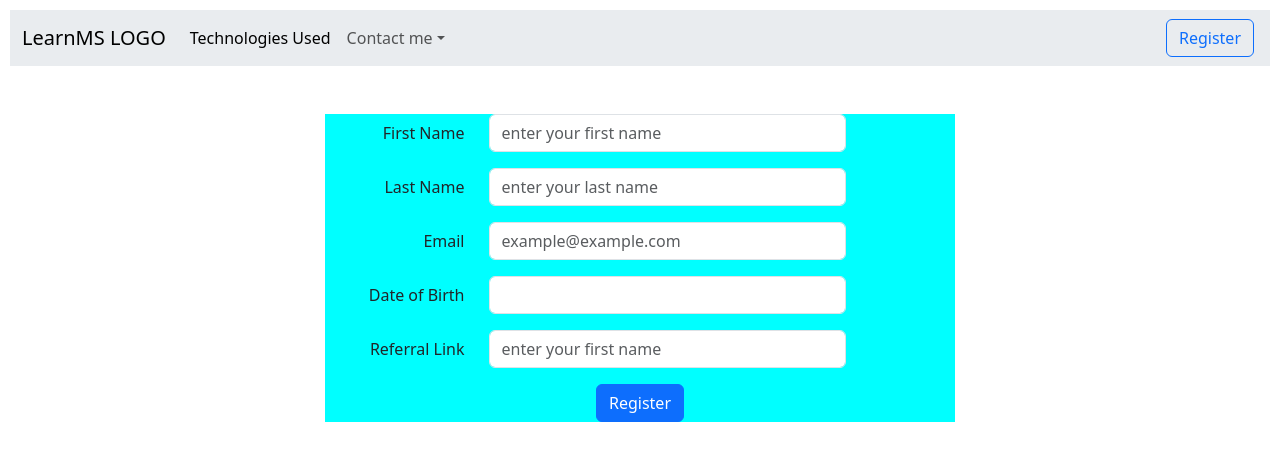
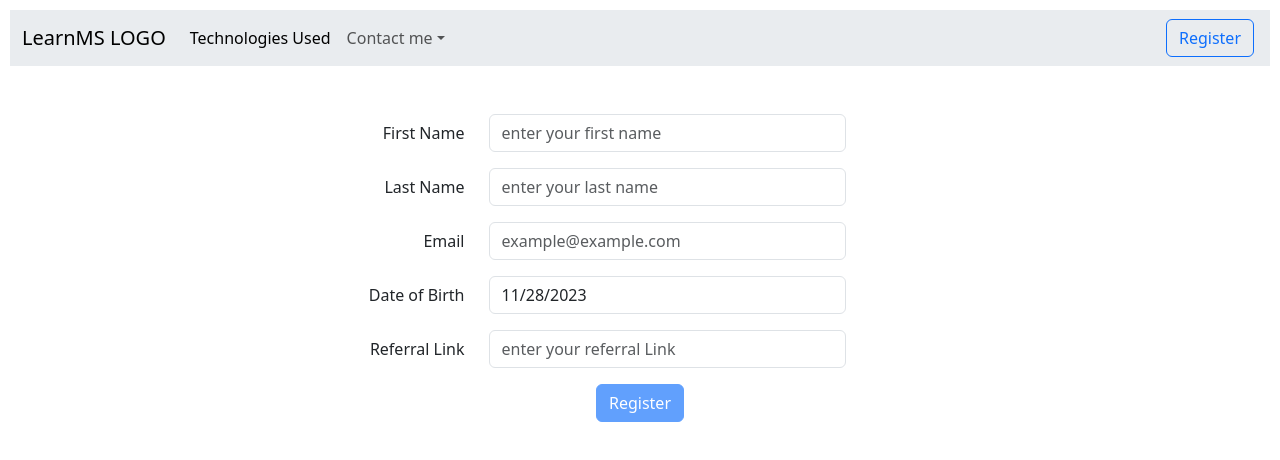
Before and after one commit to DavitMatevosyan/LearnMS.Frontend, a React (Vite) app in the folder LearnMS.FrontEnd/: page /register in a window 1280 px wide. Shown: the top 460 px of the page. Built offline with nearby package versions, Linux system fonts and the light colour scheme.

Commit message:
new updates

```diff
--- a/LearnMS.FrontEnd/package.json
+++ b/LearnMS.FrontEnd/package.json
@@ -11,15 +11,17 @@
   },
   "dependencies": {
     "@popperjs/core": "^2.11.8",
+    "axios": "^1.6.7",
     "bootstrap": "^5.3.2",
     "react": "^18.2.0",
     "react-datepicker": "^6.1.0",
     "react-dom": "^18.2.0",
+    "react-query": "^3.39.3",
     "react-router-dom": "^6.18.0"
   },
   "devDependencies": {
     "@types/react": "^18.2.55",
-    "@types/react-datepicker": "^4.19.6",
+    "@types/react-datepicker": "^6.0.1",
     "@types/react-dom": "^18.2.19",
     "@typescript-eslint/eslint-plugin": "^6.21.0",
     "@typescript-eslint/parser": "^6.21.0",
--- a/LearnMS.FrontEnd/src/App.tsx
+++ b/LearnMS.FrontEnd/src/App.tsx
@@ -1,7 +1,9 @@
 import { Route, Routes, useNavigate } from 'react-router-dom'
-import LandingHeader from './Components/Shared/Headers/LandingHeader/LandingHeader';
+import LandingHeader from './Components/Shared/Headers/LandingHeader';
 import Landing from './Routes/Landing/Landing';
 import RegisterForm from './Components/Auth/Register/Register';
+import UserPage from './Routes/User/UserPage';
+import { UserHeader } from './Components/Shared/Headers/UserHeader';
 
 function App() {
 	const navigate = useNavigate();
@@ -13,9 +15,11 @@ return (
             <Route path='/' element={<LandingHeader navigate={navigate}/>}>
                 <Route index element={<Landing />} />
                 <Route path="/TechnologyUsed" element={<Landing />} />
-                <Route path="/register" element={<RegisterForm />}/>
+                <Route path="/register" element={<RegisterForm navigate={navigate} />}/>
             </Route>
-            {/* <Route path="/my" element={<MainPage />} /> */}
+            <Route path='/my' element={<UserHeader navigate={navigate} />}>
+                <Route index element={<UserPage />} />
+            </Route>
             <Route path="*" element={<p>not found</p>} />
         </Routes>
         </div>
--- a/LearnMS.FrontEnd/src/Components/Auth/Login/LoginForm.tsx
+++ b/LearnMS.FrontEnd/src/Components/Auth/Login/LoginForm.tsx
@@ -1,4 +1,5 @@
 import { useMemo, useState } from "react";
+import { emailRegex } from "../../../Utils/Constants/Regex";
 
 const LoginForm = () => {
     const [email, setEmail] = useState<string>('');
@@ -10,7 +11,6 @@ const LoginForm = () => {
     }
 
     const isValidToLogin = useMemo<boolean>(() => {
-        const emailRegex = new RegExp('.+\\@.+\\..+');
         if(!email && !password)
             return false;
         if(!emailRegex.test(email))
--- a/LearnMS.FrontEnd/src/Components/Auth/Register/Register.tsx
+++ b/LearnMS.FrontEnd/src/Components/Auth/Register/Register.tsx
@@ -1,54 +1,114 @@
-import { useState } from "react";
-import DatePicker from "react-datepicker";
+import React, { useState } from "react";
+import DatePicker from "react-datepicker"; // update datepicker version later
+import { emailRegex } from "../../../Utils/Constants/Regex";
+import { RegistrationModel, handleRegistration } from "./useRegisterHandler";
+import { NavigateFunction } from "react-router-dom";
 
-const RegisterForm = () => {
-    const [firstName, setFirstName] = useState<string>('');
-    const [lastName, setLastName] = useState<string>('');
-    const [email, setEmail] = useState<string>('');
-    const [dateOfBirth, setDateOfBirth] = useState<Date>();
-    const [referralLink, setReferralLink] = useState<string>('');
+type RegisterFormProps = {
+    navigate: NavigateFunction;
+}
+
+
+const RegisterForm = (props: RegisterFormProps) => {
+    const { navigate } = props;
+
+    const [model, setModel] = useState<RegistrationModel>(
+        {
+            firstName: '',
+            lastName:'',
+            email:'',
+            dateOfBirth: new Date(),
+            referralLink:''
+        });
+    let isLoading = false;
+    let isError = false;
 
     const handleRegister = (e: React.FormEvent) => {
         e.preventDefault();
-        console.log("pressed", email);
+
+        const response =  handleRegistration(model);
+        isLoading = response.isLoading;
+        isError = response.isError;
+        navigate("/my");
     }
+
+    function changeField(e: React.ChangeEvent<HTMLInputElement>) {
+        setModel((prevModel) => {
+            return { ...prevModel, [e.target.name]:e.target.value };
+          });
+    }
+
+    const areFieldsValid = model.firstName?.length > 0
+                            && model.lastName?.length > 0
+                            && emailRegex.test(model.email)
+                            && model.referralLink?.length === 5; // consider adding ZOD to here
 
     return (
         <>
-            <div className="col-6 mx-auto mt-5 " style={{background: "cyan"}}>
-                <form onSubmit={(e) => handleRegister(e)}>
+            {isLoading && (
+                <p>IT IS LOADING PLEASE WAIIIIIT</p>
+            )}
+
+            <div className="col-6 mx-auto mt-5">
+                <form className="needs-validation" onSubmit={(e) => handleRegister(e)} noValidate>
                     <div className="mb-3 row">
                         <label className="col-sm-3 col-form-label text-end">First Name</label>
                         <div className="col-sm-7">
-                            <input className="form-control" type="text" placeholder="enter your first name" value={firstName} onChange={(e) => setFirstName(e.target.value)} />
+                            <input
+                                className="form-control"
+                                type="text"
+                                name="firstName"
+                                placeholder="enter your first name"
+                                value={model.firstName}
+                                onChange={changeField}
+                                required />
                         </div>
                     </div>
                     <div className="mb-3 row">
                         <label className="col-sm-3 col-form-label text-end">Last Name</label>
                         <div className="col-sm-7">
-                            <input className="form-control" type="text" placeholder="enter your last name" value={lastName} onChange={(e) => setLastName(e.target.value)} />
+                            <input
+                                className="form-control"
+                                type="text"
+                                name="lastName"
+                                placeholder="enter your last name"
+                                value={model.lastName}
+                                onChange={changeField}
+                                required />
                         </div>
                     </div>
                     <div className="mb-3 row">
                         <label className="col-sm-3 col-form-label text-end">Email</label>
                         <div className="col-sm-7">
-                            <input className="form-control" type="text" placeholder="example@example.com" value={email} onChange={(e) => setEmail(e.target.value)} />
+                            <input
+                                className="form-control"
+                                type="text"
+                                name="email"
+                                placeholder="example@example.com"
+                                value={model.email}
+                                onChange={changeField} />
                         </div>
                     </div>
                     <div className="mb-3 row">
                         <label className="col-sm-3 col-form-label text-end">Date of Birth</label>
                         <div className="col-sm-7">
-                            <DatePicker className='form-control' selected={dateOfBirth} onChange={(date: Date) => setDateOfBirth(date)} />
+                            <DatePicker className='form-control' selected={model.dateOfBirth} onChange={e => console.log("changed", e)} />
                         </div>
                     </div>
                     <div className="mb-3 row">
                         <label className="col-sm-3 col-form-label text-end">Referral Link</label>
                         <div className="col-sm-7">
-                            <input className="form-control" type="text" placeholder="enter your first name" value={referralLink} onChange={(e) => setReferralLink(e.target.value)} />
+                            <input
+                                className="form-control"
+                                type="text"
+                                name="referralLink"
+                                placeholder="enter your referral Link"
+                                value={model.referralLink}
+                                onChange={changeField} />
                         </div>
                     </div>
                     <div className="d-grid gap-2 d-md-flex justify-content-center">
-                        <button className="btn btn-primary" onClick={() => console.log("press")}>Register</button>
+                        <button className="btn btn-primary" type="submit"  disabled={!areFieldsValid && !isLoading}>Register</button>
                     </div>
                 </form>
             </div>
--- /dev/null
+++ b/LearnMS.FrontEnd/src/Components/Auth/Register/useRegisterHandler.ts
@@ -0,0 +1,35 @@
+import axiosClient from "../../../Utils/ApiClient/baseAxiosClient";
+import useRequestProcessor from "../../../Utils/ApiClient/useRequestProcessor";
+
+type RegistrationModel = {
+    firstName: string;
+    lastName: string;
+    email: string;
+    dateOfBirth: Date;
+    referralLink: string;
+}
+
+const handleRegistration = (model: RegistrationModel) => {
+    console.log(model);
+    const { query } = useRequestProcessor();
+
+    const data = {
+        token: 'eyJhbGciOiJQUzUxMiIsInR5cCI6IkpXVCJ9.eyJ0eXBlIjoic3R1ZGVudCIsImZpcnN0TmFtZSI6IkRhdml0IiwibGFzdE5hbWUiOiJNYXRldm9zeWFuIiwiZW1haWwiOiJkYXZtYXRAZ21haWwuY29tIn0.I444osvgtWI4kFCQJj2xV3E8aKepGsVibgNEVSucvj3STOPmoNST4JMTi3cs6a5ZJ3TABu1t8b1O4x2slwFyiYjigvxZ8MW0bzogOKE5xWBNl6dAZvBLjC2gdRHZywzn6sgsU0IHZKaw9fvrDYFHWXMSOpSDF0Sl-4bbmd6Y7zvl1eX2d9WpBhnlMKbWrljaOs4xVZABQ40N235HV76HkhLFiy56pDZGallFdlamSH0h7d9pbAWANwcoD3XFoTywKBdLs--PiFWd5NehEFhN8LLY331YkzHS7uNnm-_a24QPPzY4fn3v9-hNKbv5jeyMHfHshWqR2N0rqGYk6F2AVQ'
+    };
+
+    const isLoading = false;
+    const isError = false;
+
+
+    // const {data, isLoading, isError} = query(
+    //     'registerUser',
+    //     () => axiosClient.get('/register')
+    //         .then(response => { response.data; console.log(response.data)})
+    //         .catch(error => console.log(error))
+    // );               this part is very cool, but we do not have back end yet
+
+    return {data, isLoading, isError};
+}
+
+export { handleRegistration };
+export type { RegistrationModel };
--- /dev/null
+++ b/LearnMS.FrontEnd/src/Components/Shared/Headers/UserHeader.tsx
@@ -0,0 +1,27 @@
+import { Outlet } from "react-router-dom";
+import { BaseHeaderProps } from "./useBaseHeader";
+
+const UserHeader = (props: BaseHeaderProps) => {
+    const { navigate } = props
+
+    return (
+        <>
+            <nav className="navbar navbar-expand-lg bg-body-secondary">
+                <div className="container-fluid">
+                    <a className="navbar-brand" onClick={() => navigate('/my')}>LearnMS LOGO</a>
+                    <div className="collapse navbar-collapse">
+                        <ul className="navbar-nav me-auto mb-2 mb-lg-0">
+                            <li className="nav-item">
+                                <a className="nav-link active" onClick={() => navigate('TechnologyUsed')}>Technologies Used</a>
+                            </li>
+                        </ul>
+                    </div>
+                </div>
+                <button className="btn btn-outline-primary me-3" onClick={() => navigate('register')}>Register</button>
+            </nav>
+            <Outlet />
+        </>
+    );
+}
+
+export { UserHeader };
--- /dev/null
+++ b/LearnMS.FrontEnd/src/Routes/User/UserPage.tsx
@@ -0,0 +1,10 @@
+const UserPage = () => {
+    return (
+        <>
+
+        </>
+    )
+}
+
+
+export default UserPage;
--- /dev/null
+++ b/LearnMS.FrontEnd/src/Utils/ApiClient/useRequestProcessor.ts
@@ -0,0 +1,26 @@
+import { useMutation, useQuery, useQueryClient } from 'react-query';
+
+function useRequestProcessor() {
+    const queryClient = useQueryClient();
+
+    function query(key: any, queryFunction: any, options = {}) {
+        return useQuery({
+            queryKey: key,
+            queryFn: queryFunction,
+            ...options
+        });
+    }
+
+    function mutate(key: any, mutationFunction: any, options = {}) {
+        return useMutation({
+            mutationKey: key,
+            mutationFn: mutationFunction,
+            onSettled: () => queryClient.invalidateQueries(key),
+            ...options
+        });
+    }
+
+    return { query, mutate };
+}
+
+export default useRequestProcessor;
--- /dev/null
+++ b/LearnMS.FrontEnd/src/Utils/Constants/Regex.tsx
@@ -0,0 +1,3 @@
+const emailRegex = new RegExp('.+\\@.+\\..+');
+
+export { emailRegex };
```
Also changed, not shown: LearnMS.FrontEnd/src/Components/Shared/Headers/LandingHeader.tsx (renamed from LearnMS.FrontEnd/src/Components/Shared/Headers/LandingHeader/LandingHeader.tsx, +8 -7 lines), LearnMS.FrontEnd/src/Components/Shared/Headers/useBaseHeader.ts (added, +7 -0 lines), LearnMS.FrontEnd/src/Utils/ApiClient/baseAxiosClient.ts (added, +14 -0 lines), 1 other file (tests, documents, lock files or other folders).
